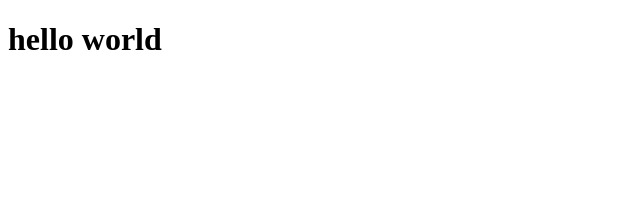
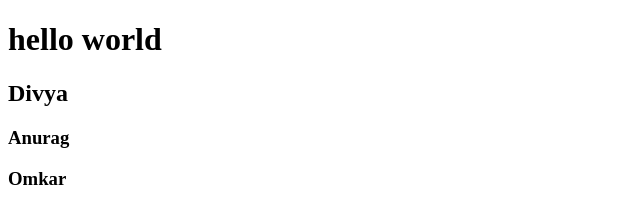
Before and after one commit to kodgiredivya/hello, a plain HTML site: page index.html in a window 1280 px wide. Shown: the whole page, without its empty margins (0-640 px from the left). Drawn offline with Linux system fonts and the light colour scheme.

Commit message:
Update index.html

```diff
--- a/index.html
+++ b/index.html
@@ -6,10 +6,23 @@
     <meta http-equiv="X-UA-Compatible" content="IE=edge">
     <meta name="viewport" content="width=device-width, initial-scale=1.0">
     <title>Document</title>
+    <style>
+    .contr{
+        background-color:bluevoilet;
+        height:5rem;
+        width:5rem;
+        border-width: 1px;
+        border-radius:10px;
+        }
+    </style>
 </head>
 
 <body>
     <h1>hello world</h1>
+    <div class="contr">
+        <div id="cont1"> <h2> Divya </h2> </div>
+        <div id="cont2"> <h3> Anurag </h3></div>
+        <div id="cont3"> <h3> Omkar  </h3></div>
+    </div>
 </body>
-
 </html>
```
